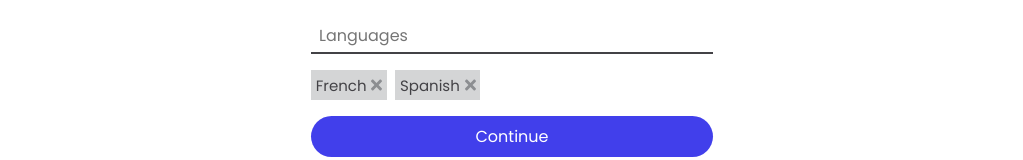
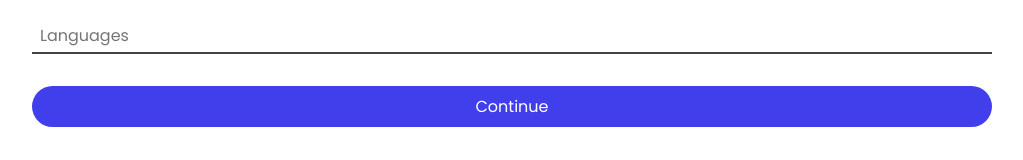
Before and after one commit to biancarosca/aspire-platform, a React (Create React App) app in the folder frontend/: page /profile in a window 1280 px wide. Shown: the part 567-727 px from the top of the page, without its empty margins (128-1151 px from the left). Built offline with nearby package versions, Linux system fonts and the light colour scheme.

Commit message:
language input

```diff
--- a/frontend/src/components/LangContainers.js
+++ b/frontend/src/components/LangContainers.js
@@ -1,34 +1,53 @@
 import React from "react";
 //packages
+import PropTypes from "prop-types";
 import styled from "styled-components";
+//assets
 import { FontAwesomeIcon } from "@fortawesome/react-fontawesome";
 import { faTimes } from "@fortawesome/free-solid-svg-icons";
+//components
+import {
+	StyWrapper,
+} from "../components/GlobalStyles";
 
-const LangContainers = () => {
+
+const LangContainers = ({ languages }) => {
+	const handleDeleteLang = (lang) => {
+		console.log(lang);
+	};
+
 	return (
 		<StyLangWrap>
-			<span className="lang-wrap">
-				<span className="lang">French</span>
-				<StyClose icon={faTimes} />
-			</span>
-			<span className="lang-wrap">
-				<span className="lang">Spanish</span>
-				<StyClose icon={faTimes} />
-			</span>
+			{languages.map((lang) => (
+				<span className="lang-wrap" key={lang}>
+					<span className="lang">{lang}</span>
+					<StyClose
+						id={lang}
+						icon={faTimes}
+						onClick={() => handleDeleteLang(lang)}
+					/>
+				</span>
+			))}
 		</StyLangWrap>
 	);
+};
+
+LangContainers.propTypes = {
+	languages: PropTypes.array,
 };
 
 const StyClose = styled(FontAwesomeIcon)`
 	cursor: pointer;
 	color: #8c8e91;
-    margin-right: 0.3rem;
+	margin-right: 0.3rem;
 `;
 
-const StyLangWrap = styled.div`
+const StyLangWrap = styled(StyWrapper)`
 	display: flex;
+	flex-wrap: wrap;
 	.lang-wrap {
 		background-color: #d4d5d6;
+		margin-top: 1rem;
 		margin-right: 0.5rem;
 		display: flex;
 		align-items: center;
--- a/frontend/src/pages/CreateProfile.js
+++ b/frontend/src/pages/CreateProfile.js
@@ -1,4 +1,4 @@
-import React from "react";
+import React, {useState} from "react";
 import { useSelector } from "react-redux";
 //packages
 import styled from "styled-components";
@@ -15,6 +15,17 @@ import LangContainers from "../components/LangContainers";
 
 const CreateProfile = () => {
 	const role = useSelector((store) => store.pickedRole);
+	const [languages, setLanguages] = useState([]);
+
+	const handleLanguagesInput = (target) => {
+		if (target.value.indexOf(",") !== -1) {
+			const lang = target.value;
+			const langSanitized = lang.charAt(0).toUpperCase() + lang.toLowerCase().slice(1,lang.length-1); //capitalize
+			setLanguages([...languages, langSanitized]);
+			target.value = "";
+		}
+	};
+
 	return (
 		<StyWrapper>
 			<LandingNav />
@@ -38,13 +49,17 @@ const CreateProfile = () => {
 							// value={lastName}
 						/>
 						<StyInput
-							// onChange={({ target }) => setEmail(target.value)}
+							onChange={({ target }) =>
+								handleLanguagesInput(target)
+							}
 							type="text"
 							placeholder="Languages"
 							size="25"
 							// value={email}
 						/>
-						<LangContainers />
+						<LangContainers
+							languages={languages}
+						/>
 						<StyBtn className="cta-btn" type="submit">
 							Continue
 						</StyBtn>
```
